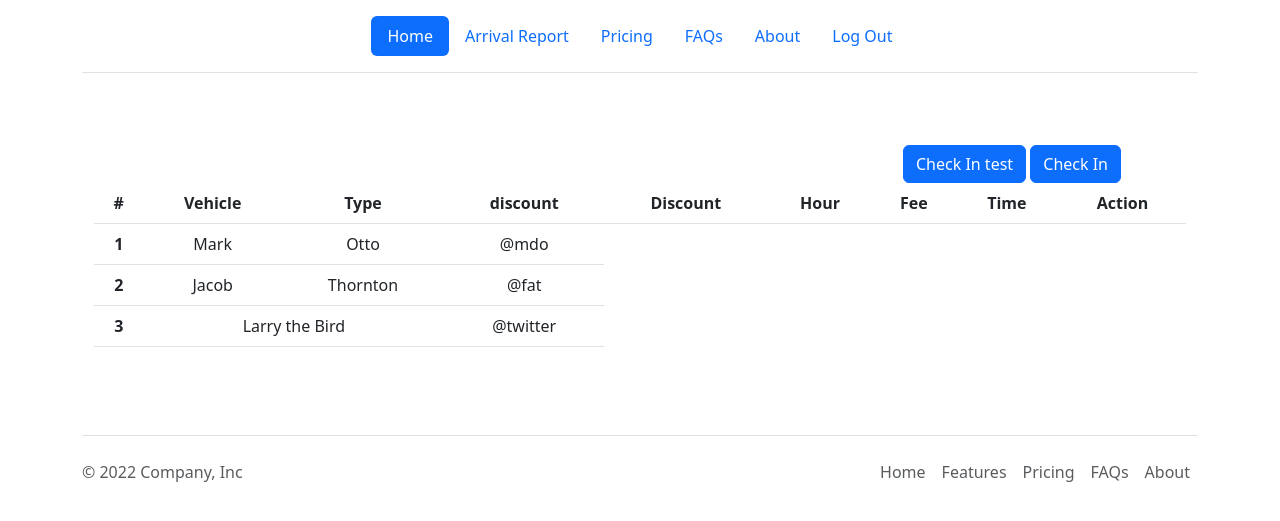
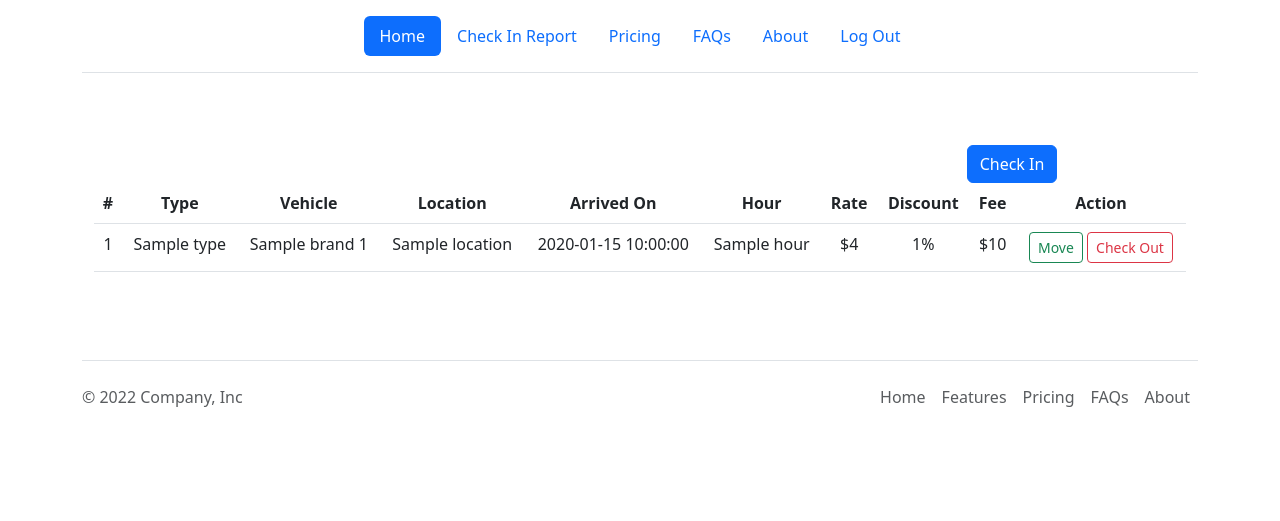
Before and after one commit to samirkhadka998/miniParking, a Flask app: template templates/index.html in a window 1280 px wide. Shown: the top 521 px of the page. Run offline with Flask 3, Linux system fonts and the light colour scheme; a user stored in the database is signed in; tables that the repository leaves empty hold one stand-in row (values such as "Sample post"); the template is opened without the code that fills it: most values are stand-ins (such as "Sample title", 1, 10 or a date in 2020); some libraries are stand-ins or nearby versions.

Commit message:
--loaded index page for all current vehicle, duplicate vehicle validation,

```diff
--- a/app.py
+++ b/app.py
@@ -1,13 +1,16 @@
 from flask import Flask, render_template,session, request, redirect, jsonify,g
-from sqlalchemy import desc
+from sqlalchemy import desc, func, or_, text
 from helpers import  login_required
 from werkzeug.security import check_password_hash, generate_password_hash
 import secrets
 import logging
 logging.basicConfig(level=logging.DEBUG)  # Set the logging level to DEBUG
+from datetime import datetime
 
 from flask_sqlalchemy import SQLAlchemy
 from flask_marshmallow import Marshmallow
+
+
 
 app = Flask(__name__)
 app.config['SQLALCHEMY_DATABASE_URI'] = 'sqlite:///miniParking.db'
@@ -54,6 +57,7 @@ class DiscountCardSchema(ma.Schema):
 class VehicleType(db.Model):
     id = db.Column(db.Integer, primary_key=True, autoincrement=True)
     type = db.Column(db.String, nullable=False)
+    rate = db.Column(db.Integer, nullable= False)
 
 
 class VehicleTypeSchema(ma.Schema):
@@ -132,26 +136,120 @@ def init_db():
 def get():
     if request.method == "GET":
 
-        # q = (db.session.query(CheckIn, Location, VehicleType,DiscountCard, Move,Brand)
-        # .select_from(CheckIn)
-        # .outerjoin(Move, (Move.fromLocationId == Location.id | Move.toLocationId == Location.id))
-        # .join(Location)
-        # .join(VehicleType)
-        # .join(DiscountCard)
-        # .join(Brand)
-        # .filter(Location.isUsed == 0)
-        # .order_by(desc(CheckIn.creationTime))
-        # ).all()
+        query = db.session.query(
+        CheckIn.id,
+        CheckIn.number,
+        VehicleType.type,
+        VehicleType.rate,
+        Brand.name.label('brand'),
+        Location.name,
+        CheckIn.creationTime,
+        DiscountCard.customer,
+        DiscountCard.percentage
 
-        # print(q)
+          # Calculate difference in hours
 
-        return render_template('index.html')
+
+    ).join(
+        VehicleType,
+        VehicleType.id == CheckIn.type,
+        isouter= True
+    ).join(
+        Brand,
+        Brand.id == CheckIn.brand,
+        isouter=True
+    ).join(
+        Move,
+        Move.checkInId == CheckIn.id,
+        isouter=True
+    ).join(
+        Location,
+        Location.id == Move.toLocationId,
+        isouter= True
+    ).join(
+        CheckOut,
+        CheckOut.checkInId == CheckIn.id,
+        isouter= True
+    ).join(
+        DiscountCard,
+        DiscountCard.id == CheckIn.discount,
+        isouter= True
+    ).order_by(CheckIn.creationTime.desc()).all()
+
+
+
+        # .filter(or_(CheckOut.id == None, CheckOut.id.is_(None))).order_by(CheckIn.creationTime.desc()).all()
+    current_time = datetime.utcnow()
+    summaryQuery = []
+    print('query : ' ,len(query))
+    for row in query:
+        row_dict = {
+            'id':row.id,
+            'number': row.number,
+            'type': row.type,
+            'brand': row.brand,
+            'location': row.name,
+            'creationTime': row.creationTime,
+            'customer': row.customer,
+            'percentage': row.percentage,
+            'rate': row.rate
+        }
+        hours_since_creation = (current_time - row.creationTime).total_seconds() / 3600
+        row_dict['hour'] = 1 if 0 < hours_since_creation < 1 else int(hours_since_creation)
+        totalFee = row.rate * row_dict['hour']
+        row_dict['fee'] = totalFee * (1 - row.percentage/100)
+        # property_names = row._fields
+        # row_data = row._asdict()  # Convert Row to a dictionary
+        # print(property_names)  # Print the property names for this row
+        # print(row_data)  # Print the actual row data
+
+        summaryQuery.append(row_dict)
+
+
+
+    return render_template('index.html', summaryQuery = summaryQuery)
     # return jsonify({'msg' : 'hellos world'})
 
 
-@app.route("/arrivalReport")
-def arrivalReport():
-    return render_template('arrivalHistory.html')
+@app.route("/checkInReport")
+def checkInReport():
+    checkInsQuery = db.session.query(
+        CheckIn.number,
+        VehicleType.type,
+        Brand.name.label('brand'),
+        Location.name,
+        CheckIn.creationTime,
+        DiscountCard.customer,
+        DiscountCard.percentage
+    ).join(
+        VehicleType,
+        VehicleType.id == CheckIn.type,
+        isouter= True
+    ).join(
+        Brand,
+        Brand.id == CheckIn.brand,
+        isouter=True
+    ).join(
+        Move,
+        Move.checkInId == CheckIn.id,
+        isouter=True
+    ).join(
+        Location,
+        Location.id == Move.toLocationId,
+        isouter= True
+    ).join(
+        DiscountCard,
+        DiscountCard.id == CheckIn.discount,
+        isouter= True
+    ).order_by(CheckIn.creationTime.desc()).all()
+
+    for row in checkInsQuery:
+        property_names = row._fields
+        row_data = row._asdict()  # Convert Row to a dictionary
+        print(property_names)  # Print the property names for this row
+        print(row_data)  # Print the actual row data
+
+    return render_template('checkInReport.html', checkInsQuery = checkInsQuery)
 
 @app.route("/login", methods=["GET", "POST"])
 def login():
@@ -256,6 +354,25 @@ def checkIn():
             if not number or not type or not brand or not location or not discount:
                  return jsonify({"error": "Please provide valid input."}), 400
 
+            existingVehicle : CheckIn = db.session.query(
+                                    CheckIn.number,
+                                    CheckIn.brand,
+
+                                    ).join(
+                                        CheckOut,
+                                        CheckOut.checkInId == CheckIn.id,
+                                        isouter= True
+                                    ).filter(
+                CheckOut.id == None,
+                CheckIn.brand == brand,
+                CheckIn.number == number
+
+
+                ).first()
+            print(existingVehicle)
+            if existingVehicle:
+                return jsonify({"error": "Vehicle already in parking."}), 400
+
             checkIn = CheckIn(type = type, number = number, discount = discount, brand = brand)
 
             db.session.add(checkIn)
@@ -266,14 +383,11 @@ def checkIn():
             inMove : Move = Move(checkInId = checkIn.id, fromLocationId = transit.id, toLocationId = location)
             db.session.add(inMove)
 
-            location_to_update: Location = Location.query.get(location)
-
-            if location_to_update:
-                location_to_update.isUsed = 1
-
             db.session.commit()
 
+            locationUpdate(location, 1)
 
+            return jsonify({"message": "Check-in successful."}), 200
 
         except Exception as e:
             logging.debug(f"error is {e}")
@@ -306,7 +420,7 @@ def getCheckInData():
 
 @login_required
 def load_empty_locations():
-    empty_location =  Location.query.filter_by(isUsed = 0).all()
+    empty_location =  Location.query.filter_by(isUsed = 0).filter_by(isHidden = 0).all()
     if len(empty_location) == 0 :
         return jsonify({"error": "All locations are occupied.Please check out vehicle."}), 400
 
@@ -341,6 +455,14 @@ def findLocationTransit():
     return transitLocation
 
 
+@login_required
+def locationUpdate(id, value):
+    print(id, value)
+    location_to_update: Location = Location.query.filter_by(id = id).first();
+
+    if location_to_update:
+            location_to_update.isUsed = value
+            db.session.commit()
 
 
 
--- a/note.txt
+++ b/note.txt
@@ -29,7 +29,7 @@ CREATE TABLE vehicleType (
     type TEXT NOT NULL
 );
 
-insert into vehicle_Type(type) values ('Car'), ('Bike');
+insert into vehicle_Type(type,rate) values ('Car',10), ('Bike',5);
 
 CREATE TABLE location (
     id INTEGER PRIMARY KEY AUTOINCREMENT NOT NULL,
--- a/static/js/flaskApi.js
+++ b/static/js/flaskApi.js
@@ -3,6 +3,11 @@ $(document).ready(function () {
     e.preventDefault();
     var form = $(this).closest('form');
     var apiRoute = form.data("api-route");
+    // if(apiRoute == "/checkIn"){
+    //     // Close the modal using the modal API
+    //     var modal = new bootstrap.Modal(document.getElementById("checkInModal"));
+    //     modal.hide(); // Close the modal
+    // }
     var targetUrl = form.data("target-url"); // Get the target URL from the custom attribute
     var redirectUrl = targetUrl || "/"
 
@@ -82,6 +87,14 @@ $(document).ready(function () {
        bindJSONToSelect(res.empty_locations,"id","name","location");
        bindJSONToSelect(res.discounts,"id","customer","discount");
 
+       var checkInModal = document.getElementById("checkInModal");
+
+       var modal = new bootstrap.Modal(checkInModal);
+       modal.show();
+
+
+
+
       })
       .fail(function (error) {
         // If form submission fails, display the error in Bootstrap toaster
@@ -92,6 +105,25 @@ $(document).ready(function () {
 
     });
   });
+
+  $("#btnMove").click(function() {
+    var brand = $(this).data("id");
+    var location = $(this).data("location");
+
+    console.log(brand,location)
+
+
+
+});
+
+$("#btnCheckOut").click(function() {
+  var s = $(this).data("s");
+  var sObject = JSON.parse(s);
+  console.log("check button clicked with data:", sObject);
+  // Your move logic here
+});
+
+
 
   function bindJSONToSelect(jsonData, valuePropertyName, textPropertyName, selectId) {
   const selectElement = document.getElementById(selectId);
--- a/templates/checkInHistory.html
+++ /dev/null
@@ -1 +0,0 @@
-checkin history works
--- a/templates/index.html
+++ b/templates/index.html
@@ -6,12 +6,12 @@ Index
 
 
 {% block main %}
-<!-- Modal -->
+<!--CheckIn Modal -->
 <div class="modal fade" id="checkInModal" tabindex="-1" aria-labelledby="checkInModalLabel" aria-hidden="true">
   <div class="modal-dialog">
     <div class="modal-content">
       <div class="modal-header">
-        <h5 class="modal-title" id="checkInModalLabel">Modal title</h5>
+        <h5 class="modal-title" id="checkInModalLabel">Add Check In</h5>
         <button type="button" class="btn-close" data-bs-dismiss="modal" aria-label="Close"></button>
       </div>
       <form id="checkIn-form" data-api-route="/checkIn" data-target-url="/">
@@ -61,52 +61,86 @@ Index
     </div>
   </div>
 </div>
+
+<!--move Modal -->
+<div class="modal fade" id="moveModal" tabindex="-1" aria-labelledby="moveModalLabel" aria-hidden="true">
+  <div class="modal-dialog">
+    <div class="modal-content">
+      <div class="modal-header">
+        <h5 class="modal-title" id="moveModalLabel">Move</h5>
+        <button type="button" class="btn-close" data-bs-dismiss="modal" aria-label="Close"></button>
+      </div>
+      <form id="move-form" data-api-route="/move" data-target-url="/">
+        <div class="modal-body">
+
+          <div class="mb-3">
+            <label for="type" class="form-label">Current Location</label>
+            <label for="type" class="form-label"></label>
+          </div>
+
+          <div class="mb-3">
+            <label for="location" class="form-label">Location</label>
+            <select id="location" name="location" class="form-select" aria-label="Default select example" required>
+
+            </select>
+          </div>
+
+
+        </div>
+        <div class="modal-footer">
+          <button type="button" class="btn btn-secondary" data-bs-dismiss="modal">Close</button>
+          <button id="btnSubmit" type="submit" class="btn btn-primary">Save changes</button>
+        </div>
+      </form>
+
+    </div>
+  </div>
+</div>
 <div class="row justify-content-end">
   <div class="col-4">
     <!-- Button trigger modal -->
-    <button type="button" class="btn btn-primary" data-bs-toggle="modal" data-bs-target="#checkInModal">
-      Check In test
-    </button>
     <button type="button" class="btn btn-primary" id="btnCheckIn" data-api-route="/checkInDatas">
       Check In
     </button>
   </div>
 </div>
-
 <table class="table">
   <thead>
     <tr>
       <th scope="col">#</th>
+      <th scope="col">Type</th>
       <th scope="col">Vehicle</th>
-      <th scope="col">Type</th>
-      <th scope="col">discount</th>
+      <th scope="col">Location</th>
+      <th scope="col">Arrived On</th>
+      <th scope="col">Hour</th>
+      <th scope="col">Rate</th>
       <th scope="col">Discount</th>
-      <th scope="col">Hour</th>
       <th scope="col">Fee</th>
-      <th scope="col">Time</th>
       <th scope="col">Action</th>
 
 
     </tr>
   </thead>
   <tbody>
+
+
+    {% for s in summaryQuery %}
     <tr>
-      <th scope="row">1</th>
-      <td>Mark</td>
-      <td>Otto</td>
-      <td>@mdo</td>
+      <td>{{loop.index}}</td>
+      <td>{{s.type}}</td>
+      <td>{{s.brand}} {{s.number}}</td>
+      <td>{{s.location}}</td>
+      <td>{{s.creationTime}}</td>
+      <td>{{s.hour}}</td>
+      <td>${{s.rate}}</td>
+      <td>{{s.percentage | string}}%</td>
+      <td>${{s.fee}}</td>
+      <td>
+        <button id="btnMove" type="button" class="btn btn-outline-success btn-sm" data-id="{{s.id}}" data-location = {{s.location}}>Move</button>
+        <button id="btnCheckOut" type="button" class="btn btn-outline-danger btn-sm" data-id="{{s.id}}" data-fee = "{{s.fee}}">Check Out</button>
+      </td>
     </tr>
-    <tr>
-      <th scope="row">2</th>
-      <td>Jacob</td>
-      <td>Thornton</td>
-      <td>@fat</td>
-    </tr>
-    <tr>
-      <th scope="row">3</th>
-      <td colspan="2">Larry the Bird</td>
-      <td>@twitter</td>
-    </tr>
+    {% endfor %}
   </tbody>
 </table>
 {% endblock %}
--- a/templates/layout.html
+++ b/templates/layout.html
@@ -20,7 +20,7 @@
         {% if session["user_id"]%}
           <ul class="nav nav-pills">
             <li class="nav-item"><a href="/" class="nav-link active" aria-current="page">Home</a></li>
-            <li class="nav-item"><a href="/arrivalReport" class="nav-link">Arrival Report</a></li>
+            <li class="nav-item"><a href="/checkInReport" class="nav-link">Check In Report</a></li>
             <li class="nav-item"><a href="#" class="nav-link">Pricing</a></li>
             <li class="nav-item"><a href="#" class="nav-link">FAQs</a></li>
             <li class="nav-item"><a href="#" class="nav-link">About</a></li>
```
Also changed, not shown: templates/checkInReport.html (added, +35 -0 lines), instance/miniParking.db.
